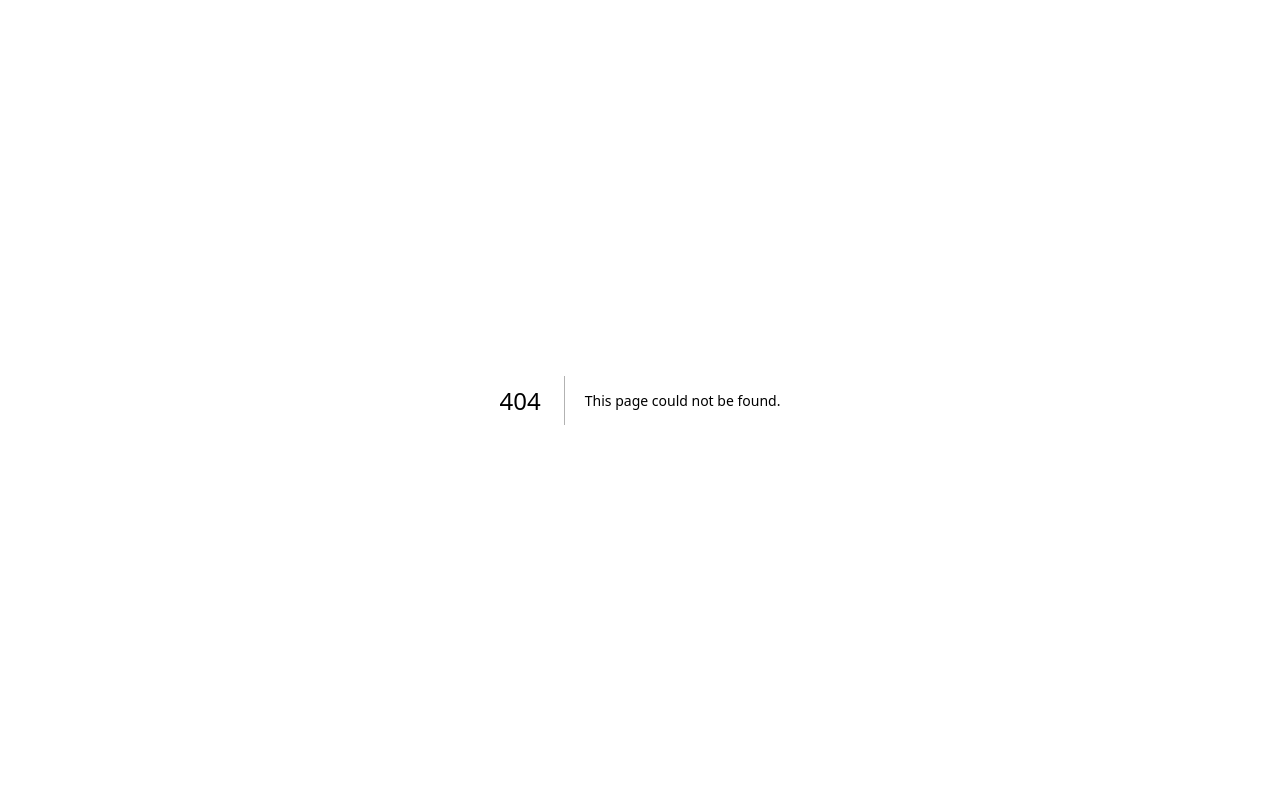
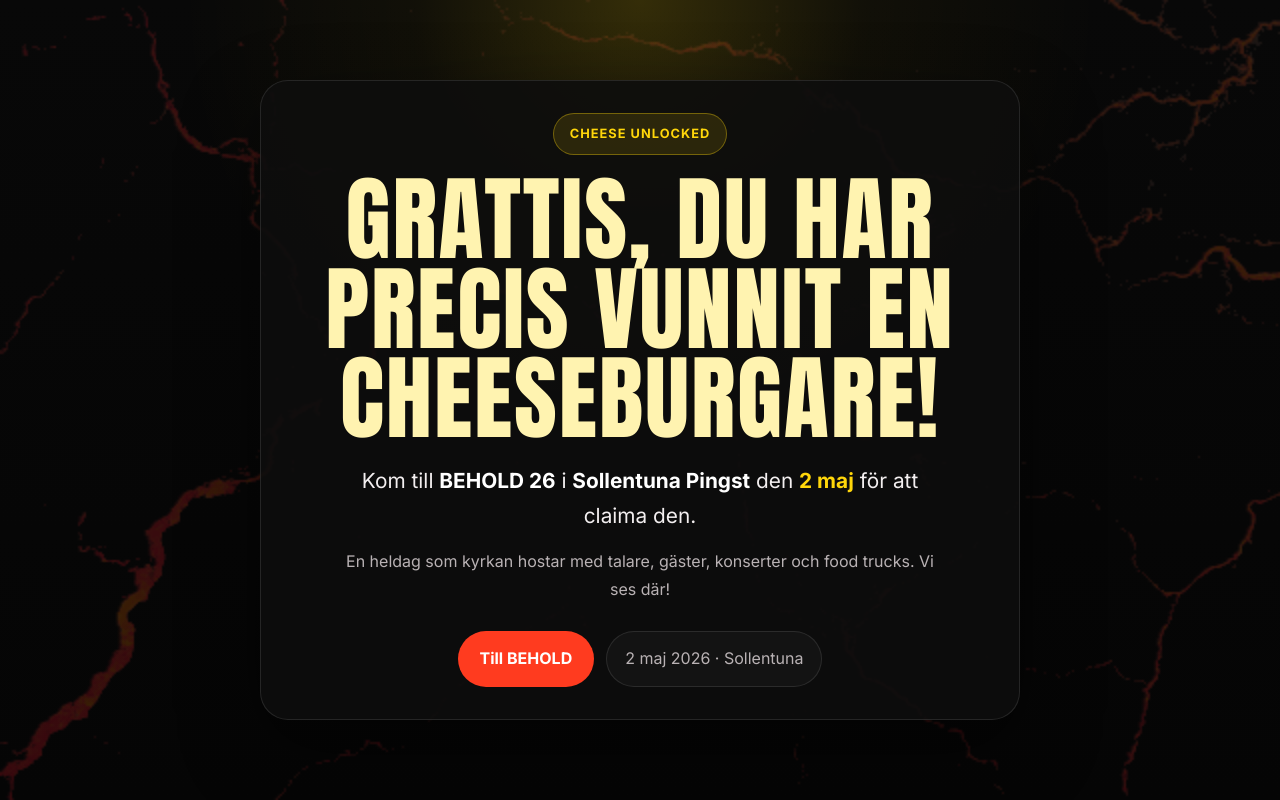
Before and after one commit to IndianaJones22/behold-conf, a Next.js app: page /cheese in a window 1280 px wide. Before the commit this address had no page. Built offline with nearby package versions, Linux system fonts and the light colour scheme.

Commit message:
Add cheese QR landing page

```diff
--- /dev/null
+++ b/app/cheese/page.tsx
@@ -0,0 +1,149 @@
+export default function CheesePage() {
+  return (
+    <main
+      style={{
+        minHeight: "100vh",
+        display: "flex",
+        alignItems: "center",
+        justifyContent: "center",
+        padding: "32px 20px",
+        position: "relative",
+        overflow: "hidden",
+        background:
+          "radial-gradient(circle at top, rgba(255, 214, 10, 0.18) 0%, rgba(255, 214, 10, 0.04) 22%, transparent 45%), linear-gradient(180deg, #080808 0%, #050505 100%)",
+      }}
+    >
+      <div
+        aria-hidden
+        style={{
+          position: "absolute",
+          inset: 0,
+          backgroundImage: "url('/texture2.PNG')",
+          backgroundSize: "cover",
+          backgroundPosition: "center",
+          mixBlendMode: "screen",
+          opacity: 0.2,
+          pointerEvents: "none",
+        }}
+      />
+
+      <section
+        style={{
+          width: "100%",
+          maxWidth: 760,
+          position: "relative",
+          zIndex: 1,
+          borderRadius: 28,
+          padding: "32px 24px",
+          background: "rgba(14,14,14,0.9)",
+          border: "1px solid rgba(255,255,255,0.1)",
+          boxShadow: "0 30px 80px rgba(0,0,0,0.45)",
+          textAlign: "center",
+        }}
+      >
+        <div
+          style={{
+            display: "inline-flex",
+            alignItems: "center",
+            justifyContent: "center",
+            minWidth: 92,
+            padding: "10px 16px",
+            marginBottom: 20,
+            borderRadius: 999,
+            background: "rgba(255, 214, 10, 0.12)",
+            border: "1px solid rgba(255, 214, 10, 0.35)",
+            color: "#ffd60a",
+            fontWeight: 700,
+            letterSpacing: "0.08em",
+            textTransform: "uppercase",
+            fontSize: "0.8rem",
+          }}
+        >
+          Cheese unlocked
+        </div>
+
+        <h1
+          style={{
+            fontFamily: "'Anton', sans-serif",
+            fontSize: "clamp(2.8rem, 9vw, 5.8rem)",
+            lineHeight: 0.96,
+            letterSpacing: "0.02em",
+            marginBottom: 20,
+            color: "#fff3b0",
+            textTransform: "uppercase",
+          }}
+        >
+          Grattis, du har precis vunnit en cheeseburgare!
+        </h1>
+
+        <p
+          style={{
+            maxWidth: 580,
+            margin: "0 auto 14px",
+            color: "var(--text)",
+            fontSize: "clamp(1.05rem, 2.6vw, 1.3rem)",
+            lineHeight: 1.7,
+          }}
+        >
+          Kom till <strong style={{ color: "#ffffff" }}>BEHOLD 26</strong> i{" "}
+          <strong style={{ color: "#ffffff" }}>Sollentuna Pingst</strong> den{" "}
+          <strong style={{ color: "#ffd60a" }}>2 maj</strong> för att claima den.
+        </p>
+
+        <p
+          style={{
+            maxWidth: 600,
+            margin: "0 auto",
+            color: "var(--text-muted)",
+            fontSize: "1rem",
+            lineHeight: 1.75,
+          }}
+        >
+          En heldag som kyrkan hostar med talare, gäster, konserter och food trucks.
+          Vi ses där!
+        </p>
+
+        <div
+          style={{
+            marginTop: 28,
+            display: "flex",
+            justifyContent: "center",
+            flexWrap: "wrap",
+            gap: 12,
+          }}
+        >
+          <a
+            href="/"
+            style={{
+              display: "inline-flex",
+              alignItems: "center",
+              justifyContent: "center",
+              padding: "14px 22px",
+              borderRadius: 999,
+              background: "var(--accent)",
+              color: "#fff",
+              textDecoration: "none",
+              fontWeight: 700,
+            }}
+          >
+            Till BEHOLD
+          </a>
+          <span
+            style={{
+              display: "inline-flex",
+              alignItems: "center",
+              justifyContent: "center",
+              padding: "14px 18px",
+              borderRadius: 999,
+              border: "1px solid rgba(255,255,255,0.1)",
+              color: "var(--text-muted)",
+              background: "rgba(255,255,255,0.03)",
+            }}
+          >
+            2 maj 2026 · Sollentuna
+          </span>
+        </div>
+      </section>
+    </main>
+  );
+}
```
